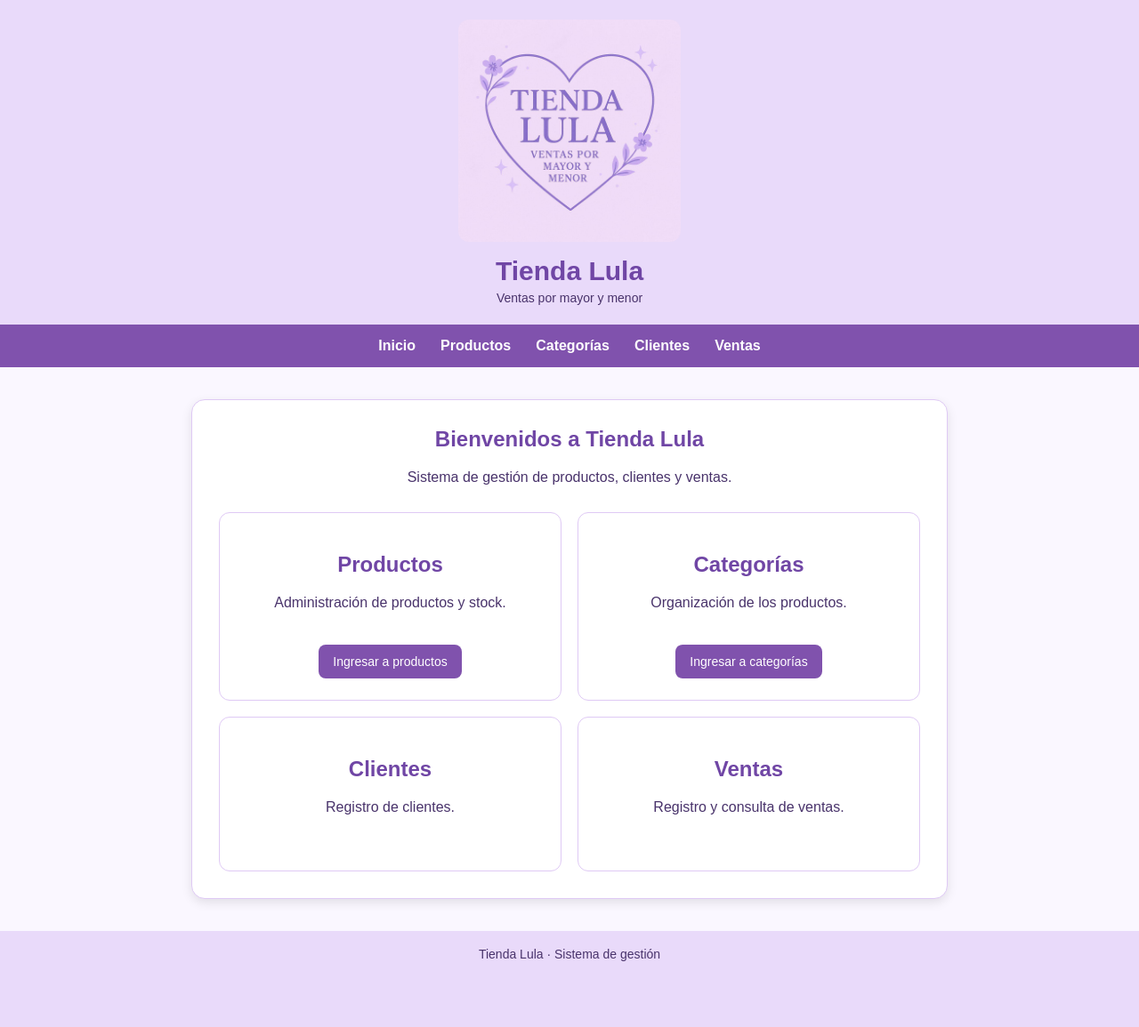
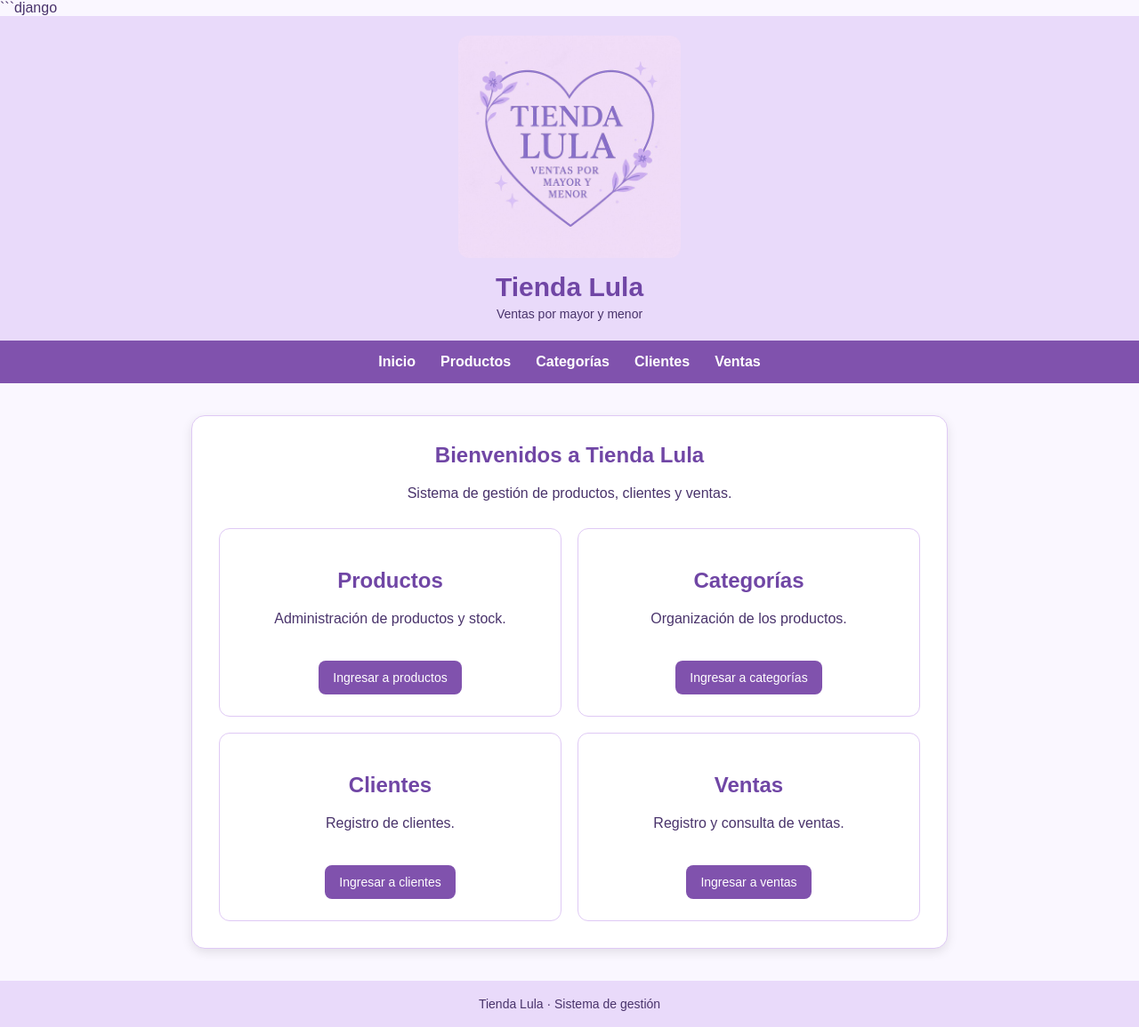
Before and after one commit to Consuelo2700/tif_duarte_velazquez, a Django app: page / in a window 1280 px wide. Shown: the whole page at 89% size. Before the commit the page ends 1081 px from the top, so only its background shows below. Run offline with Django 5.2, Linux system fonts and the light colour scheme.

Commit message:
Corrección de los enlaces de navegación

````diff
--- a/templates/base.html
+++ b/templates/base.html
@@ -44,9 +44,13 @@
         </a>
 
 
-        <a href="#">Clientes</a>
+        <a href="{% url 'clientes:listar_clientes' %}">
+            Clientes
+        </a>
 
-        <a href="#">Ventas</a>
+        <a href="{% url 'ventas:listar_ventas' %}">
+            Ventas
+        </a>
 
     </nav>
 
--- a/templates/inicio.html
+++ b/templates/inicio.html
@@ -1,4 +1,4 @@
-
+```django
 {% extends 'base.html' %}
 
 {% block title %}
@@ -62,6 +62,13 @@
                 Registro de clientes.
             </p>
 
+            <a class="boton"
+               href="{% url 'clientes:listar_clientes' %}">
+
+                Ingresar a clientes
+
+            </a>
+
         </article>
 
 
@@ -73,6 +80,13 @@
                 Registro y consulta de ventas.
             </p>
 
+            <a class="boton"
+               href="{% url 'ventas:listar_ventas' %}">
+
+                Ingresar a ventas
+
+            </a>
+
         </article>
 
     </div>
@@ -80,3 +94,4 @@
 </section>
 
 {% endblock %}
+```
````
